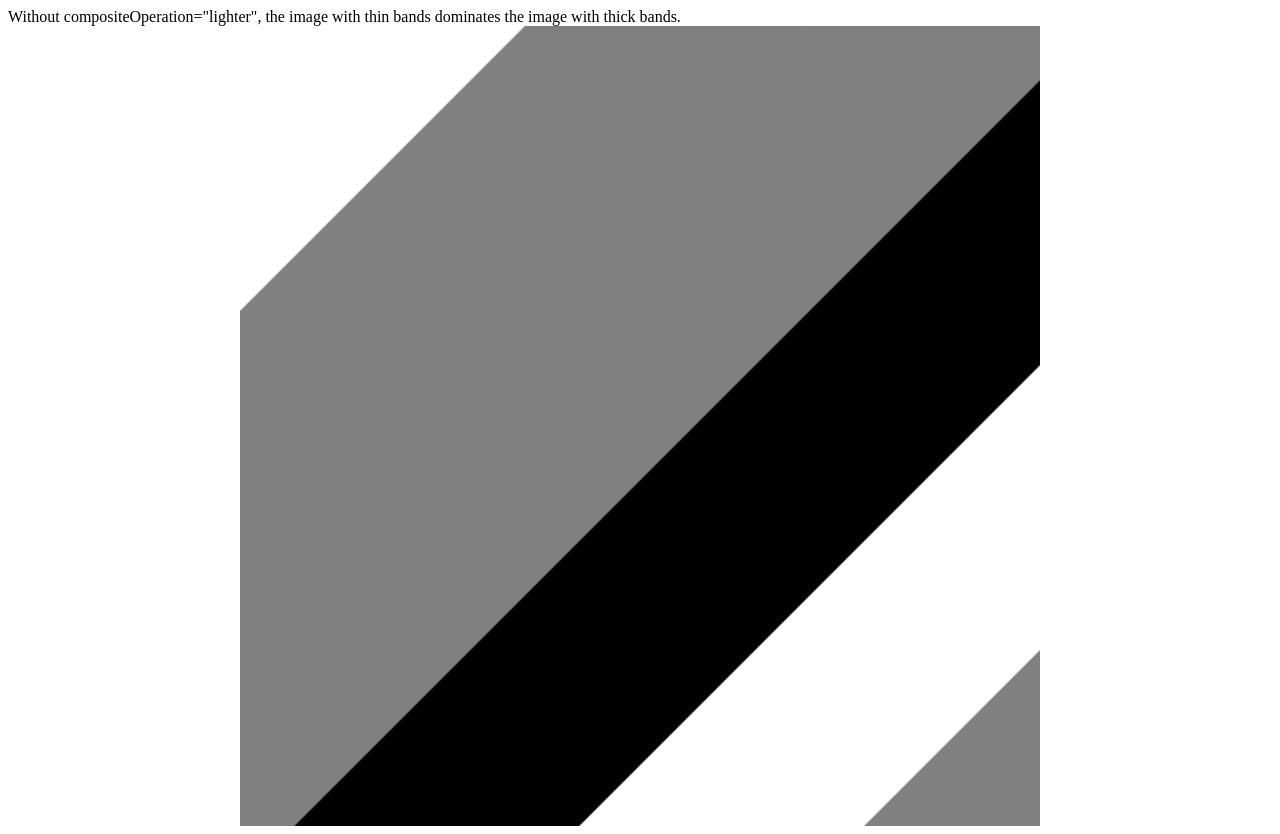
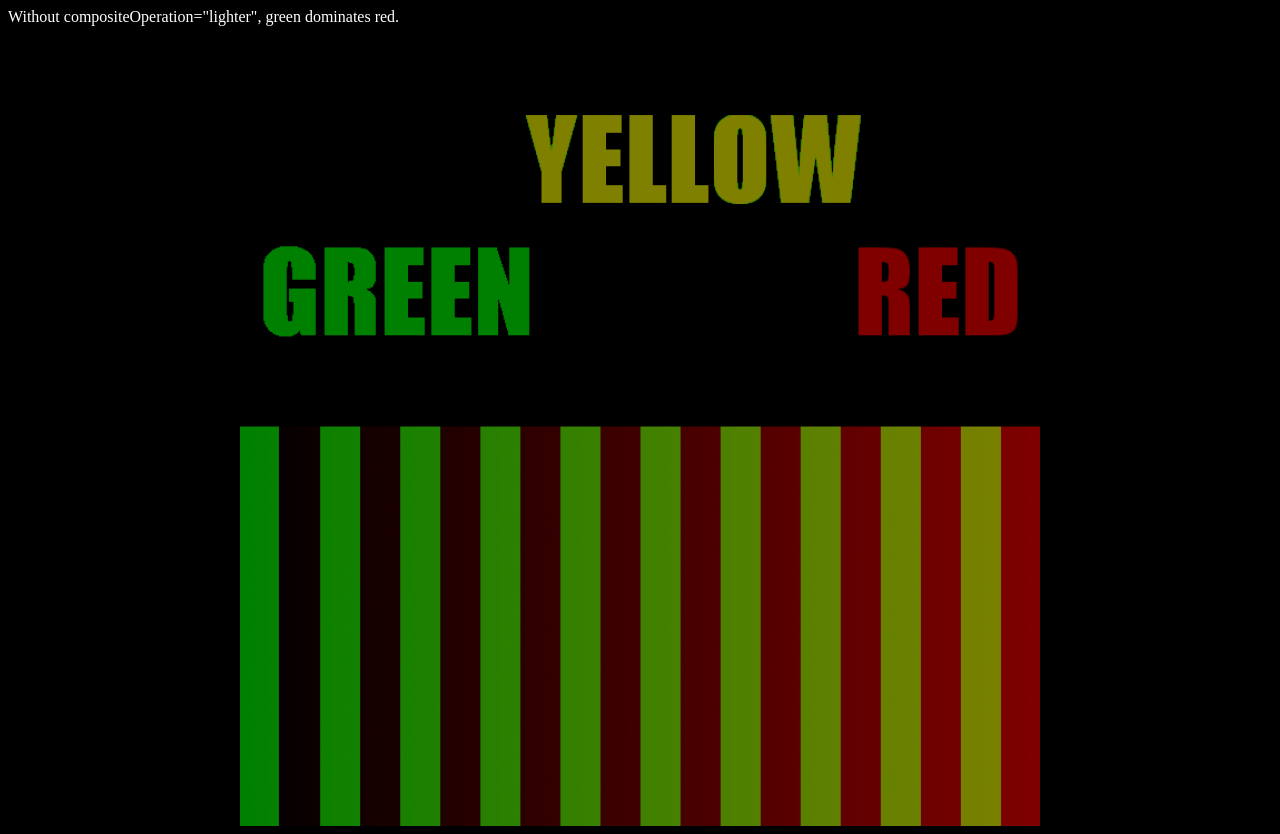
Before and after one commit to thejohnhoffer/many_channel_seadragon, a plain HTML site: page index.html in a window 1280 px wide. Drawn offline with Linux system fonts and the light colour scheme.

Commit message:
green dominates red

```diff
--- a/index.html
+++ b/index.html
@@ -12,7 +12,7 @@
   </head>
   <body>
     <span id="many-channel-message">
-    Without compositeOperation="lighter", the image with thin bands dominates the image with thick bands.
+    Without compositeOperation="lighter", green dominates red.
     </span>
     <div id="many-channel-menus">
       <span>tileMargin:</span>
--- a/script.js
+++ b/script.js
@@ -27,11 +27,11 @@ window.onload = function() {
     tileSources: [
       {
         type: 'image',
-        url: 'images/thick_bars.png'
+        url: 'images/red.png'
       },
       {
         type: 'image',
-        url: 'images/thin_bars.png'
+        url: 'images/green.png'
       }
     ]
   });
--- a/viewer.css
+++ b/viewer.css
@@ -1,3 +1,7 @@
+body {
+  background-color: black;
+  color: white;
+}
 #many-channel-viewer {
   height: 100vh;
 }
```
Also changed, not shown: images/green.png (added), images/red.png (added), images/thick_bars.png (deleted), images/thin_bars.png (deleted), 1 other file.
